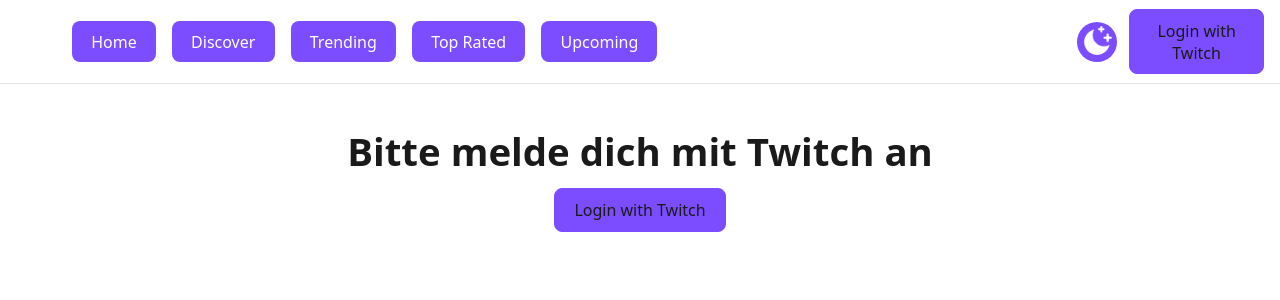
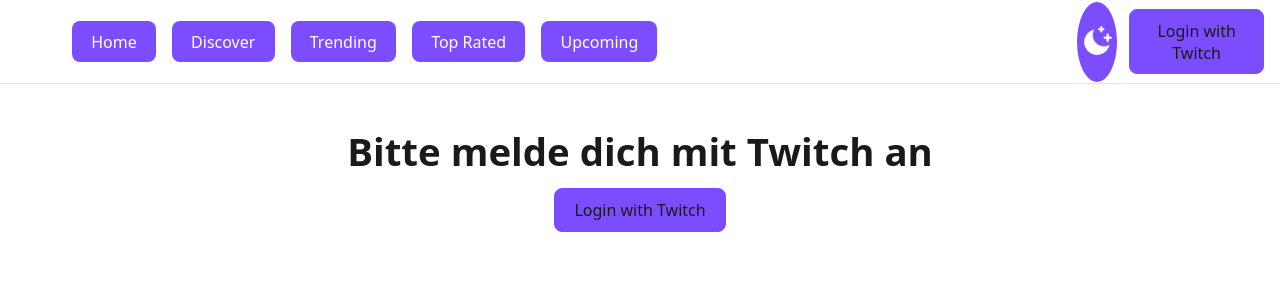
Before and after one commit to MusicToGetCodedOn/Gamebase-frontend, a React (Vite) app: page /profile in a window 1280 px wide. Shown: the top 300 px of the page. Built offline with nearby package versions, Linux system fonts and the light colour scheme.

Commit message:
gvfgagfa

```diff
--- a/src/components/Header.css
+++ b/src/components/Header.css
@@ -192,7 +192,7 @@
   border: 1px solid var(--border-color);
   border-radius: 50%;
   width: 2.5rem;
-  height: 2.5rem;
+  height: 5rem;
   display: flex;
   align-items: center;
   justify-content: center;
--- a/src/routes/AccountRoute.jsx
+++ b/src/routes/AccountRoute.jsx
@@ -17,7 +17,7 @@
   }
 
   if (!profile) {
-    return <p>Profil wird geladen...</p>;
+    return <p>Profil wird  geladen...</p>;
   }
 
   return (
```
